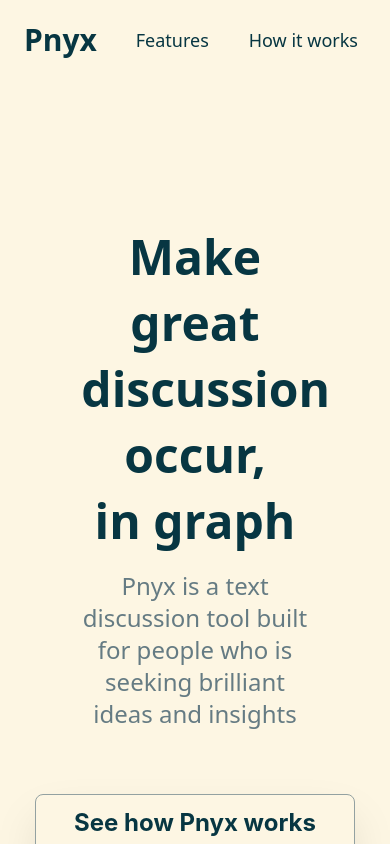
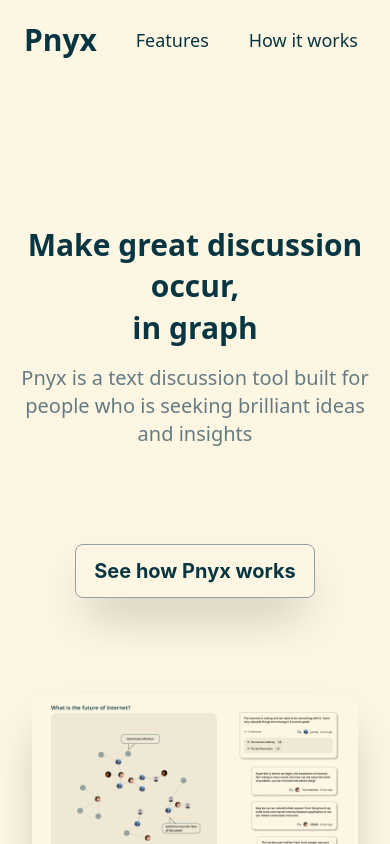
Before and after one commit to EiffelFly/pnyx, a React (Create React App) app: page / in a window 390 px wide. Built offline with nearby package versions, Linux system fonts and the light colour scheme.

Commit message:
Make HomePage responsive

```diff
--- a/src/components/Header.tsx
+++ b/src/components/Header.tsx
@@ -3,7 +3,7 @@
 export const Header: React.FC = ({ children }) => {
   return (
     <div
-      className="text-center font-sans font-bold text-sd-black text-5xl leading-snug"
+      className="text-center font-sans font-bold text-sd-black text-3xl md:text-5xl leading-snug"
     >
       { children }
     </div>
--- a/src/components/MainCopyWrite.tsx
+++ b/src/components/MainCopyWrite.tsx
@@ -8,7 +8,10 @@
 export const MainCopyWrite: React.FC<Props> = ({ className }) => {
   return (
     <div
-      className={"bg-sd-white rounded-2xl shadow-2xl p-16 " + className }
+      className={className}
+    >
+      <div
+        className="bg-sd-white rounded-2xl shadow-2xl px-4 py-16 md:px-16"
       >
         <CopywriteText className="" >
           Hi everyone, <br />
@@ -46,5 +49,7 @@
           It's time to re-image, re-think, re-do the software for wonderful discussions.
         </CopywriteText>
       </div>
+
+    </div>
   )
 }
--- a/src/components/SubHeader.tsx
+++ b/src/components/SubHeader.tsx
@@ -7,7 +7,7 @@
 export const SubHeader: React.FC<Props> = ({ children }) => {
   return (
     <div
-      className="text-center font-sans font-medium text-sd-bryellow text-2xl"
+      className="text-center font-sans font-medium text-sd-bryellow text-xl md:text-2xl"
     >
       { children }
     </div>
--- a/src/components/buttons/SeeHowPnyxWorksButton.tsx
+++ b/src/components/buttons/GlanceFeaturesActionButton.tsx
@@ -1,21 +1,21 @@
-import React from "react";
+import * as React from "react";
 import { withRouter, RouteComponentProps } from "react-router-dom";
 
 interface Props {
   className: string;
 }
 
-const SeeHowPnyxWorksButton: React.FC<Props & RouteComponentProps> = ({ className, history }) => {
+const GlanceFeaturesActionButton: React.FC<Props & RouteComponentProps> = ({ className, history }) => {
   return (
     <button
       className={"w-80 py-3 bg-sd-brwhite rounded-lg text-sd-black border border-sd-brcyan text-center text-2xl font-bold cursor-pointer hover:bg-sd-white " + className }
       onClick={() => {
-        history.push("/how-it-works")
+        history.push("/features")
       }}
     >
-      See how Pnyx works
+      Glance Pnyx features
     </button>
   )
 }
 
-export default withRouter(SeeHowPnyxWorksButton);
+export default withRouter(GlanceFeaturesActionButton)
--- a/src/components/buttons/GlanceFeaturesButton.tsx
+++ /dev/null
@@ -1,21 +0,0 @@
-import * as React from "react";
-import { withRouter, RouteComponentProps } from "react-router-dom";
-
-interface Props {
-  className: string;
-}
-
-const GlanceFeaturesButton: React.FC<Props & RouteComponentProps> = ({ className, history }) => {
-  return (
-    <button
-      className={"w-80 py-3 bg-sd-brwhite rounded-lg text-sd-black border border-sd-brcyan text-center text-2xl font-bold cursor-pointer hover:bg-sd-white " + className }
-      onClick={() => {
-        history.push("/features")
-      }}
-    >
-      Glance Pnyx features
-    </button>
-  )
-}
-
-export default withRouter(GlanceFeaturesButton)
--- a/src/components/buttons/JoinWaitListButton.tsx
+++ b/src/components/buttons/JoinWaitListActionButton.tsx
@@ -4,13 +4,13 @@
   className: string;
 }
 
-export const JoinWaitListButton: React.FC<Props> = ({ className }) => {
+export const JoinWaitListActionButton: React.FC<Props> = ({ className }) => {
   return (
     <a
       href="https://docs.google.com/forms/d/e/1FAIpQLSdOiswOgl0FG0lAglTRtqJgMBzOw9FQabYZQcHF9iTa9z1sQA/viewform?usp=sf_link"
       target="_blank"
       rel="noopener noreferrer"
-      className={"w-80 py-3 bg-sd-brcyan rounded-lg text-sd-brwhite text-center text-2xl font-bold cursor-pointer hover:bg-sd-brblue " + className }
+      className={"w-60 md:w-80 py-3 bg-sd-brcyan rounded-lg text-sd-brwhite text-center text-xl md:text-2xl font-bold cursor-pointer hover:bg-sd-brblue " + className }
     >
       Join waitlist
     </a>
--- /dev/null
+++ b/src/components/buttons/SeeHowPnyxWorksActionButton.tsx
@@ -0,0 +1,21 @@
+import React from "react";
+import { withRouter, RouteComponentProps } from "react-router-dom";
+
+interface Props {
+  className: string;
+}
+
+const SeeHowPnyxWorksActionButton: React.FC<Props & RouteComponentProps> = ({ className, history }) => {
+  return (
+    <button
+      className={"w-60 md:w-80 py-3 bg-sd-brwhite rounded-lg text-sd-black border border-sd-brcyan text-center text-xl md:text-2xl font-bold cursor-pointer hover:bg-sd-white " + className }
+      onClick={() => {
+        history.push("/how-it-works")
+      }}
+    >
+      See how Pnyx works
+    </button>
+  )
+}
+
+export default withRouter(SeeHowPnyxWorksActionButton);
--- /dev/null
+++ b/src/components/buttons/SeeHowPnyxWorksActionButton3D.tsx
@@ -0,0 +1,22 @@
+import * as React from "react";
+import { withRouter, RouteComponentProps } from "react-router-dom";
+
+
+interface Props {
+  className: string;
+}
+
+const SeeHowPnyxWorksActionButton3D: React.FC<Props & RouteComponentProps> = ({ className, history }) => {
+  return (
+    <button
+      className={"w-60 md:w-80 py-3 bg-sd-brwhite rounded-lg shadow-2xl text-sd-black border border-sd-brcyan text-center text-xl md:text-2xl font-bold cursor-pointer hover:bg-sd-white " + className }
+      onClick={() => {
+        history.push("/features")
+      }}
+    >
+      See how Pnyx works
+    </button>
+  )
+}
+
+export default withRouter(SeeHowPnyxWorksActionButton3D)
--- a/src/components/buttons/SeeHowPnyxWorksButton3D.tsx
+++ /dev/null
@@ -1,22 +0,0 @@
-import * as React from "react";
-import { withRouter, RouteComponentProps } from "react-router-dom";
-
-
-interface Props {
-  className: string;
-}
-
-const SeeHowPnyxWorksButton3D: React.FC<Props & RouteComponentProps> = ({ className, history }) => {
-  return (
-    <button
-      className={"w-80 py-3 bg-sd-brwhite rounded-lg shadow-2xl text-sd-black border border-sd-brcyan text-center text-2xl font-bold cursor-pointer hover:bg-sd-white " + className }
-      onClick={() => {
-        history.push("/features")
-      }}
-    >
-      See how Pnyx works
-    </button>
-  )
-}
-
-export default withRouter(SeeHowPnyxWorksButton3D)
--- a/src/pages/FeaturesPage.tsx
+++ b/src/pages/FeaturesPage.tsx
@@ -5,7 +5,7 @@
 import { FeaturesHeadline } from "../components/FeaturesHeadline";
 import { FeatureBlocks } from "../components/FeatureBlocks";
 import { PageMidVerticleLine } from "../components/layouts/PageMidVerticleLine";
-import { JoinWaitListButton } from "../components/buttons/JoinWaitListButton";
+import { JoinWaitListActionButton } from "../components/buttons/JoinWaitListActionButton";
 
 
 interface Props {}
@@ -19,7 +19,7 @@
       <FeaturesHeadline className="mt-36 w-7/12 mx-auto" />
       <FeatureBlocks className="mt-36 w-8/12 mx-auto" />
       <PageMidVerticleLine className="mt-16 h-80 divide-sd-brgreen divide-x-2" />
-      <JoinWaitListButton className="mt-16 mx-auto" />
+      <JoinWaitListActionButton className="mt-16 mx-auto" />
       <Footer className="mt-72" />
     </div>
   )
--- a/src/pages/HomePage.tsx
+++ b/src/pages/HomePage.tsx
@@ -4,9 +4,9 @@
 import { MainHero } from "../components/MainHero";
 import { Navbar } from "../components/Navbar";
 import { PageMidVerticleLine } from "../components/layouts/PageMidVerticleLine";
-import { JoinWaitListButton } from "../components/buttons/JoinWaitListButton";
-import SeeHowPnyxWorksButton3D from "../components/buttons/SeeHowPnyxWorksButton3D";
-import SeeHowPnyxWorksButton from "../components/buttons/SeeHowPnyxWorksButton";
+import { JoinWaitListActionButton } from "../components/buttons/JoinWaitListActionButton";
+import SeeHowPnyxWorksActionButton3D from "../components/buttons/SeeHowPnyxWorksActionButton3D";
+import SeeHowPnyxWorksActionButton from "../components/buttons/SeeHowPnyxWorksActionButton";
 import { Footer } from "../components/Footer";
 import { Logo } from "../components/Logo";
 
@@ -19,13 +19,13 @@
       className="flex flex-col h-screen w-screen bg-sd-brwhite overflow-y-auto"
     >
       <Navbar />
-      <HomePageHeadline className="mt-36 w-7/12 mx-auto" />
-      <SeeHowPnyxWorksButton3D className="mt-16 mx-auto" />
-      <MainHero className="mt-16 w-8/12 mx-auto" />
-      <MainCopyWrite className="mt-16 w-6/12 mx-auto" />
+      <HomePageHeadline className="mt-36 px-2 w-full md:w-7/12 md:px-0 mx-auto" />
+      <SeeHowPnyxWorksActionButton3D className="mt-24 mx-auto" />
+      <MainHero className="mt-24 px-8 md:w-8/12 md:px-0 mx-auto" />
+      <MainCopyWrite className="mt-24 px-8 md:w-6/12 md:px-0 mx-auto" />
       <PageMidVerticleLine className="mt-16 h-80 divide-sd-brgreen divide-x-2" />
-      <JoinWaitListButton className="mt-16 mx-auto" />
-      <SeeHowPnyxWorksButton className="mt-8 mx-auto" />
+      <JoinWaitListActionButton className="mt-16 mx-auto" />
+      <SeeHowPnyxWorksActionButton className="mt-8 mx-auto" />
       <Logo className="mt-36 mx-auto w-20 h-20" />
       <Footer className="mt-36" />
     </div>
--- a/src/pages/HowItWorksPage.tsx
+++ b/src/pages/HowItWorksPage.tsx
@@ -5,8 +5,8 @@
 import { MainHero } from "../components/MainHero";
 import { HowItWorksBulletPoints } from "../components/HowItWorksBulletPoints";
 import { PageMidVerticleLine } from "../components/layouts/PageMidVerticleLine";
-import { JoinWaitListButton } from "../components/buttons/JoinWaitListButton";
-import GlanceFeaturesButton from "../components/buttons/GlanceFeaturesButton";
+import { JoinWaitListActionButton } from "../components/buttons/JoinWaitListActionButton";
+import GlanceFeaturesActionButton from "../components/buttons/GlanceFeaturesActionButton";
 
 interface Props { }
 
@@ -20,8 +20,8 @@
       <MainHero className="mt-36 w-8/12 mx-auto" />
       <HowItWorksBulletPoints className="mt-36 w-6/12 mx-auto" />
       <PageMidVerticleLine className="mt-16 h-80 divide-sd-brgreen divide-x-2" />
-      <JoinWaitListButton className="mt-16 mx-auto" />
-      <GlanceFeaturesButton className="mt-8 mx-auto" />
+      <JoinWaitListActionButton className="mt-16 mx-auto" />
+      <GlanceFeaturesActionButton className="mt-8 mx-auto" />
       <Footer className="mt-72" />
     </div>
   )
```
Lines whose indentation alone changed are shown as unchanged.
